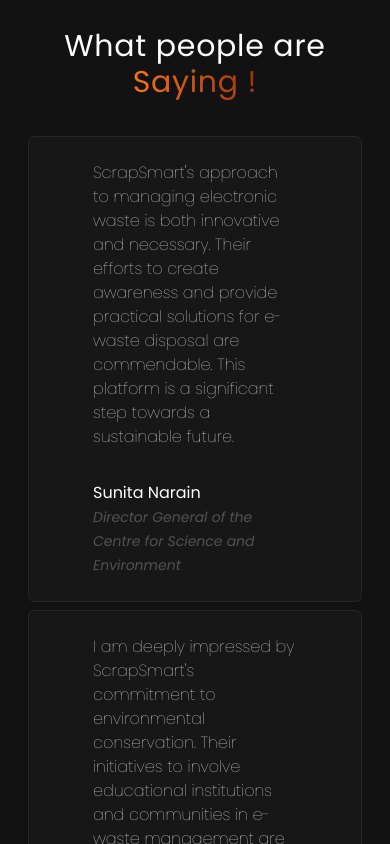
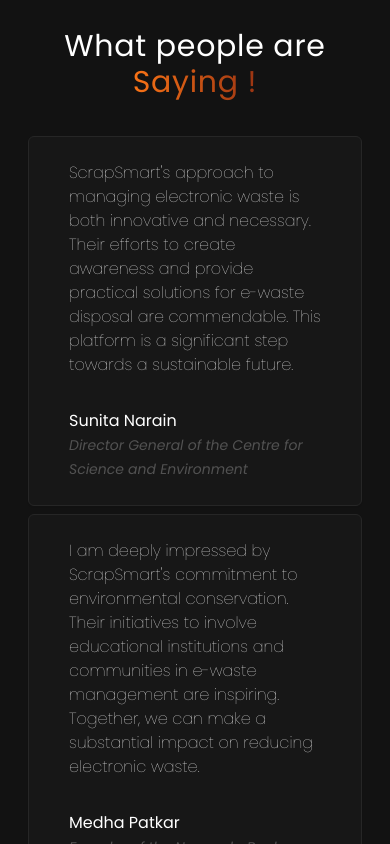
Before and after one commit to atul-10-01/ScrapSmart, a React (Vite) app: page / in a window 390 px wide. Shown: the part 7980-8824 px from the top of the page. Built offline with nearby package versions, Linux system fonts and the light colour scheme.

Commit message:
Fixed padding in testimonials in smaller devices

```diff
--- a/src/components/Testimonials.jsx
+++ b/src/components/Testimonials.jsx
@@ -17,7 +17,7 @@
       <div className="flex flex-wrap justify-center mt-8">
         {testimonials.map((testimonial, index) => (
           <div key={index} className="bg-neutral-900 shadow-sm m-1 md:m-3 h-70  md:w-[40%] lg:w-[30%] px-10 md:px-2 md:py-2 rounded-md hover:shadow-gray-400/40 border border-neutral-800">
-            <div className="rounded-md p-6 text-md font-thin">
+            <div className="rounded-md py-6 sm:p-6 text-md font-thin">
               <p>{testimonial.text}</p>
               <div className="flex mt-8 items-start">
                 <div>
```
